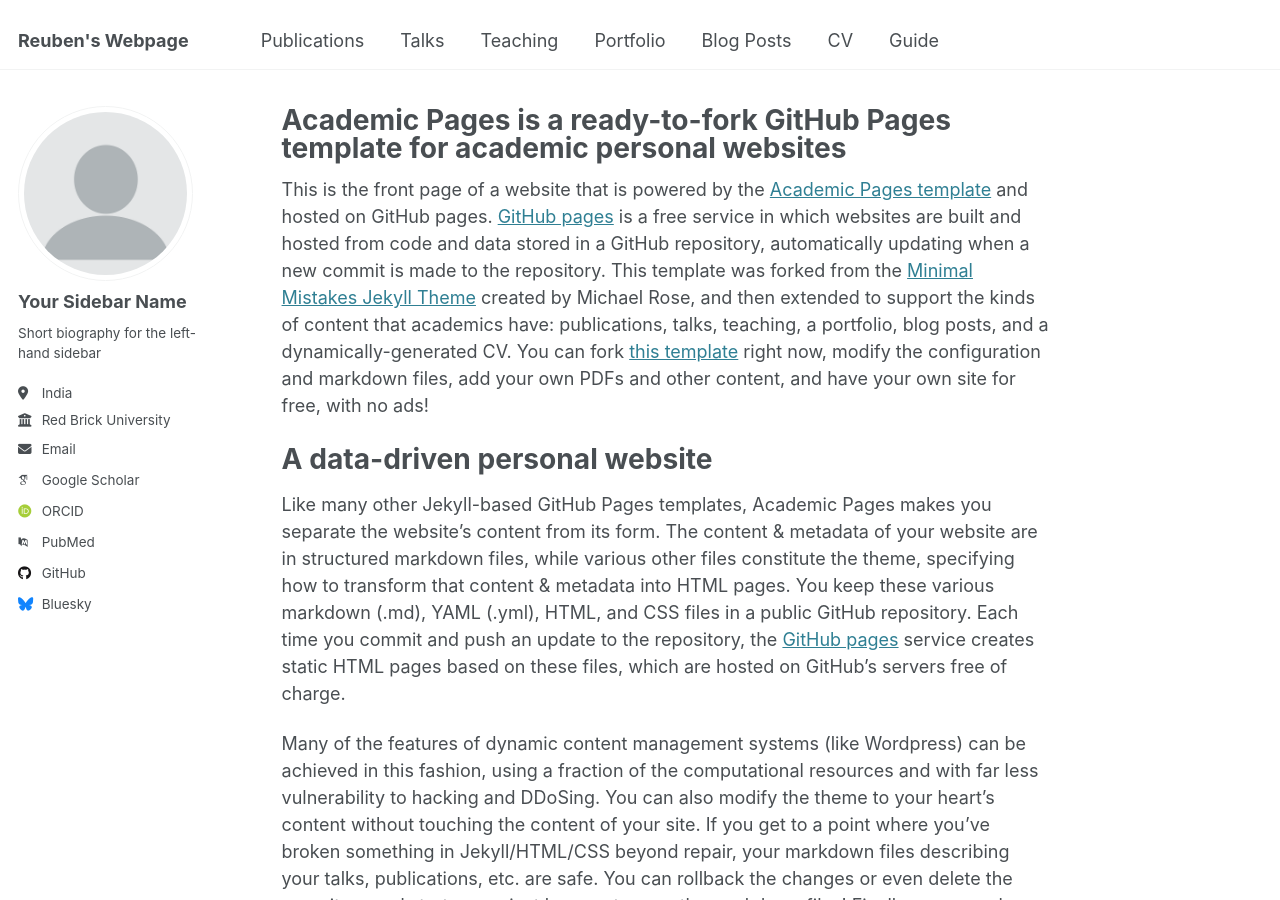
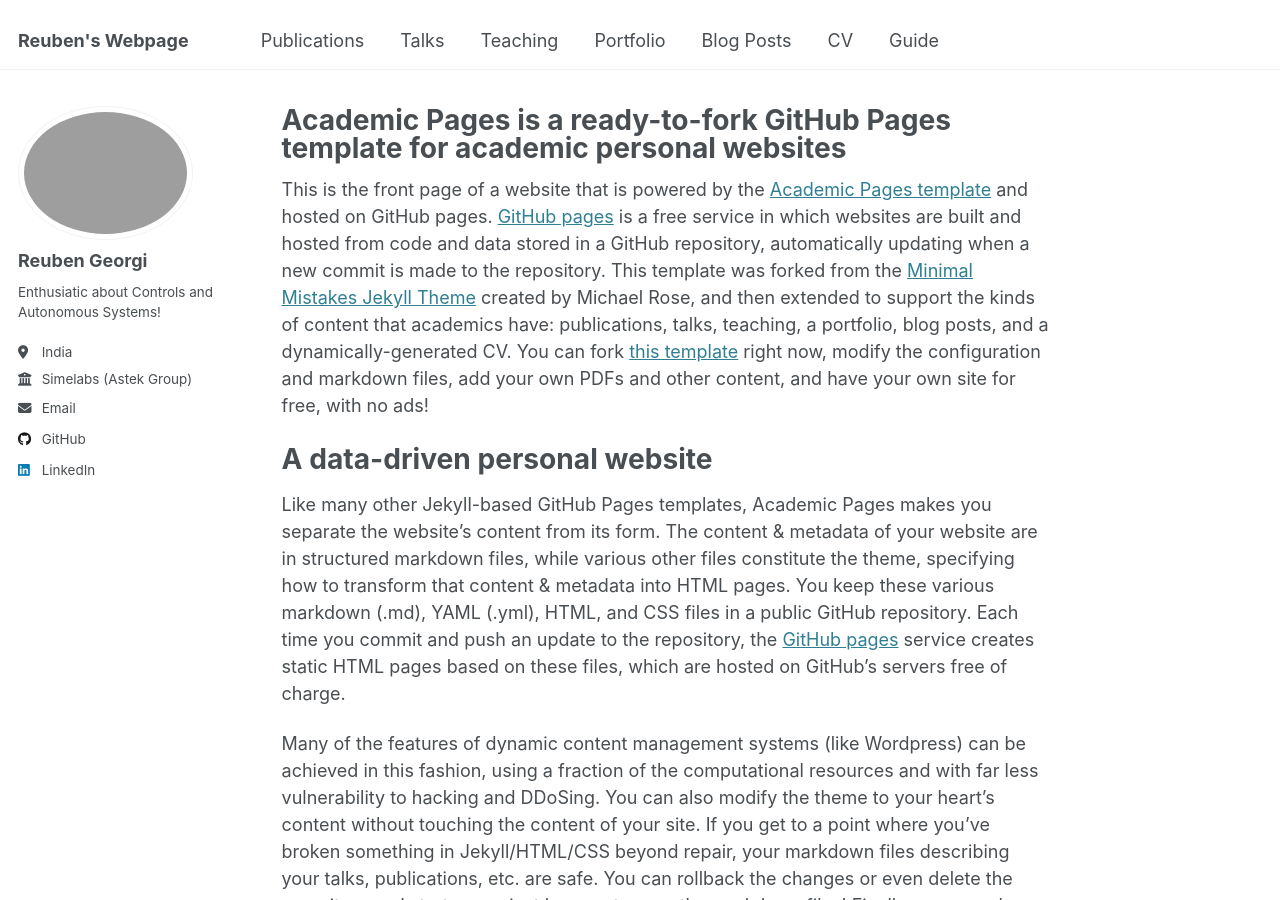
Before and after one commit to ra-georgi/ra-georgi.github.io, a Jekyll site: the page built from _pages/about.md, in a window 1280 px wide and 900 px high. Built offline with Jekyll 4.4.1, drawn with Linux system fonts in a browser that asks for light colours; some web fonts are replaced.

Commit message:
Update side bar

```diff
--- a/_config.yml
+++ b/_config.yml
@@ -22,22 +22,22 @@ repository               : "ra-georgi/ra-georgi.github.io"
 #               Additional customization can be done by editing /_includes/author-profile.html
 author:
   # Biographic information
-  avatar           : "profile.png"
-  name             : "Your Sidebar Name"
+  avatar           : "Reuben_Profile.png"
+  name             : "Reuben Georgi"
   pronouns         : # example: "she/her"
-  bio              : "Short biography for the left-hand sidebar"
+  bio              : "Enthusiatic about Controls and Autonomous Systems!"
   location         : "India"
-  employer         : "Red Brick University"
+  employer         : "Simelabs (Astek Group)"
   uri              : # URL
-  email            : "none@example.org"
+  email            : "reuben.abraham97@gmail.com"
 
   # Academic websites
   arxiv            : # URL - Update with the correct link to your profile
-  googlescholar    : "https://scholar.google.com/citations?user=PS_CX0AAAAAJ"
+  googlescholar    : #"https://scholar.google.com/citations?user=PS_CX0AAAAAJ"
   impactstory      : # URL
-  orcid            : "http://orcid.org/yourorcidurl"
+  orcid            : #"http://orcid.org/yourorcidurl"
   semantic         : # URL
-  pubmed           : "https://www.ncbi.nlm.nih.gov/pubmed/?term=john+snow"
+  pubmed           : #"https://www.ncbi.nlm.nih.gov/pubmed/?term=john+snow"
   researchgate     : # URL
   scopus           : # URL
 
@@ -45,12 +45,12 @@ author:
   bitbucket        : # Username - Update with your username on the site
   codepen          : # Username
   dribbble         : # Username
-  github           : "academicpages"
+  github           : "ra-georgi"
   kaggle           : # Username
   stackoverflow    : # User number or user number and name (i.e., use "1" or "1/jeff-atwood")
 
   # Social media
-  bluesky          : "bsky.app" # Replace this with you Bluesky username
+  bluesky          : #"bsky.app" # Replace this with you Bluesky username
   facebook         : # Username
   flickr           : # Username
   foursquare       : # Username
@@ -59,7 +59,7 @@ author:
   keybase          : # Username
   instagram        : # Username
   lastfm           : # Username
-  linkedin         : # Username
+  linkedin         : "rageorgi" # Username
   mastodon         : # URL
   medium           : # URL
   pinterest        : # Username
```
Also changed, not shown: images/Reuben_Profile.jpg (added).
